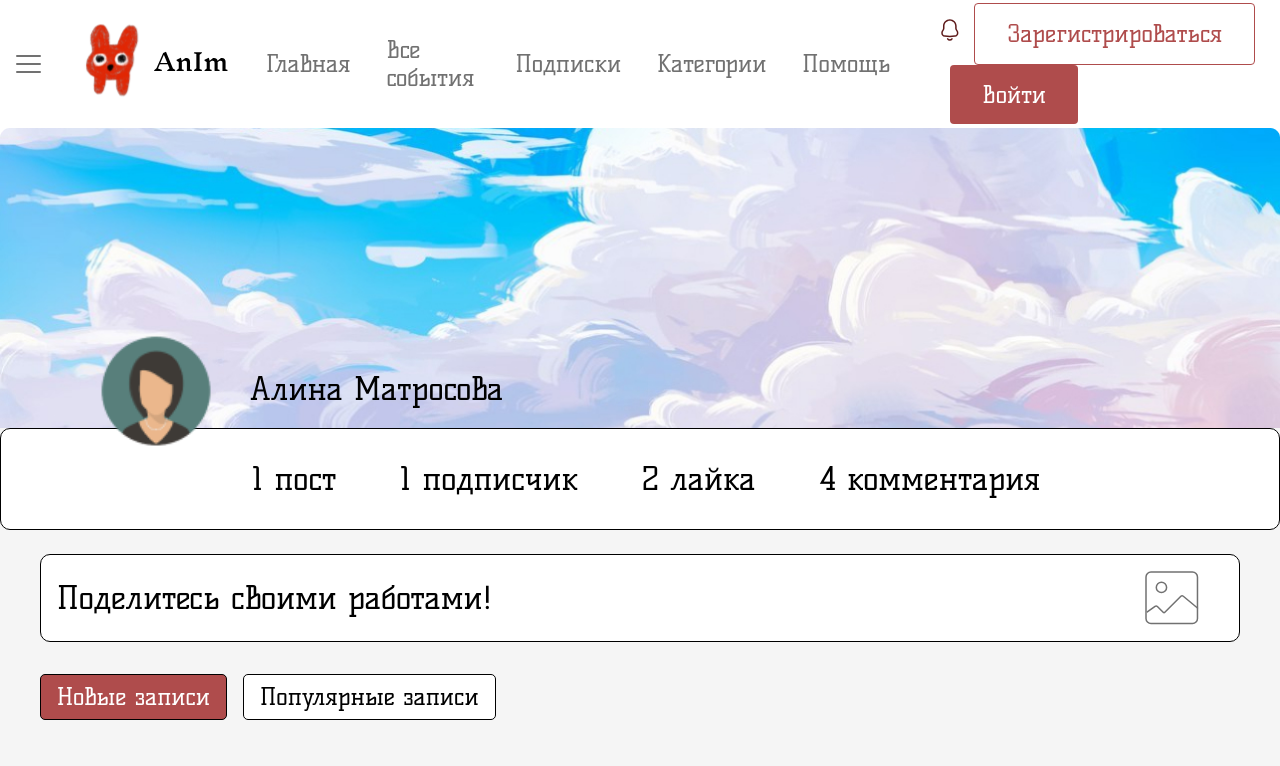
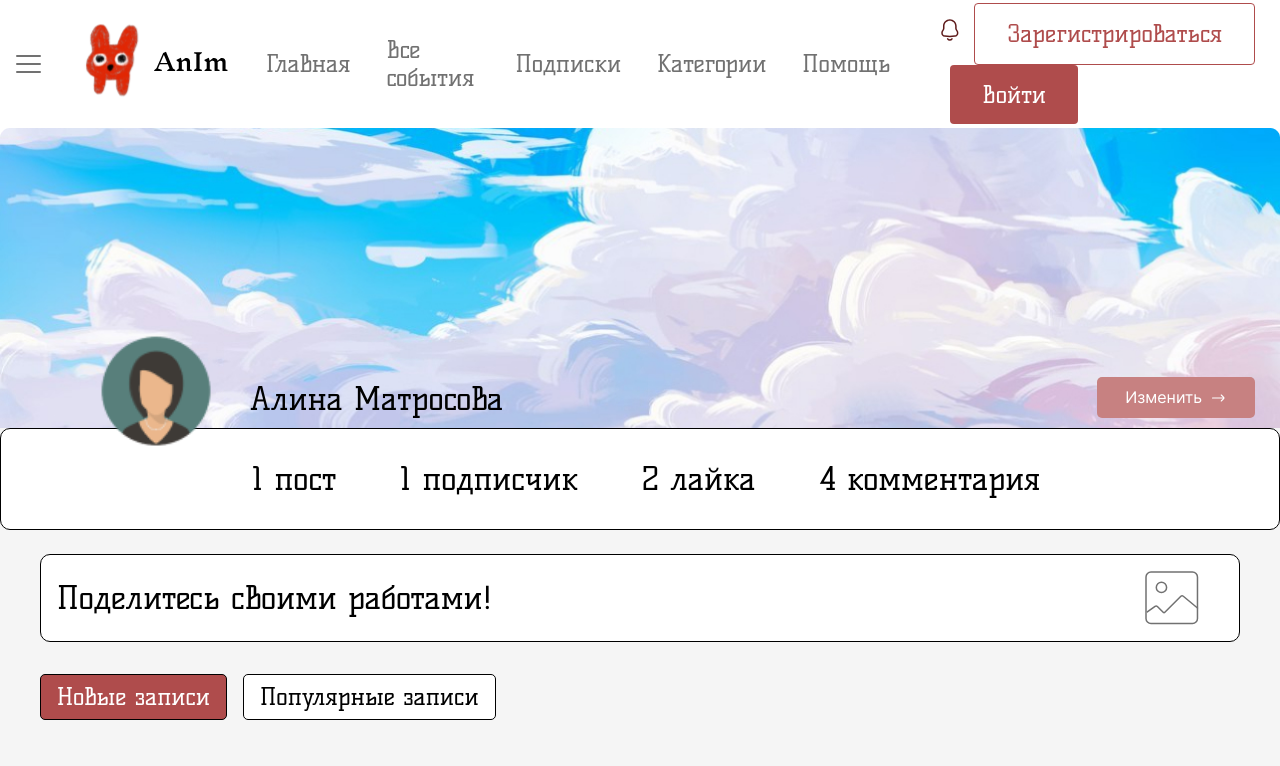
Before and after one commit to rickrockk/anim, a React (Vite) app in the folder anim_front/: page /profile in a window 1280 px wide. Shown: the top 766 px of the page. Built offline with nearby package versions, Linux system fonts and the light colour scheme.

Commit message:
another small layout fix

```diff
--- a/anim_front/src/views/Profile/ProfileHeader/ProfileHeader.scss
+++ b/anim_front/src/views/Profile/ProfileHeader/ProfileHeader.scss
@@ -11,8 +11,26 @@
       .profile__name {
         position: absolute;
         left: 250px;
-        bottom: 20px;
+        bottom: 10px;
         font-size: 2rem;
+      }
+
+      .profile__cover-change {
+        position: absolute;
+        bottom: 10px;
+        right: 25px;
+        font-family: Inter;
+        border-radius: 5px;
+        display: flex;
+        align-items: center;
+        color: white;
+        padding: .5rem 1.8rem;
+        background-color: #C78181;
+
+        .btn__arrow {
+          padding-top: .3rem;
+          padding-left: .5rem;
+        }
       }
     }
   }
--- a/anim_front/src/views/Profile/ProfileHeader/ProfileHeader.tsx
+++ b/anim_front/src/views/Profile/ProfileHeader/ProfileHeader.tsx
@@ -1,6 +1,7 @@
 import React from 'react'
 import './ProfileHeader.scss'
 import Cover from '/src/assets/cover.jpg'
+import Right from '/src/assets/Right.svg'
 import ProfileImg from '/src/assets/author_img.png'
 
 export function ProfileHeader() {
@@ -8,6 +9,7 @@ export function ProfileHeader() {
         <div className="main__profile-header">
             <div className="main__cover">
                 <p className="profile__name">Алина Матросова</p>
+                <button className="profile__cover-change">Изменить <span className="btn__arrow"><img src={Right} alt="Стрелка вправо"/></span></button>
             </div>
             <div className="main__profile-stats">
                 <img className="profile__img" src={ProfileImg} alt="Аватарка" className="profile__img"/>
```
Also changed, not shown: anim_front/src/assets/Right.svg (added).
